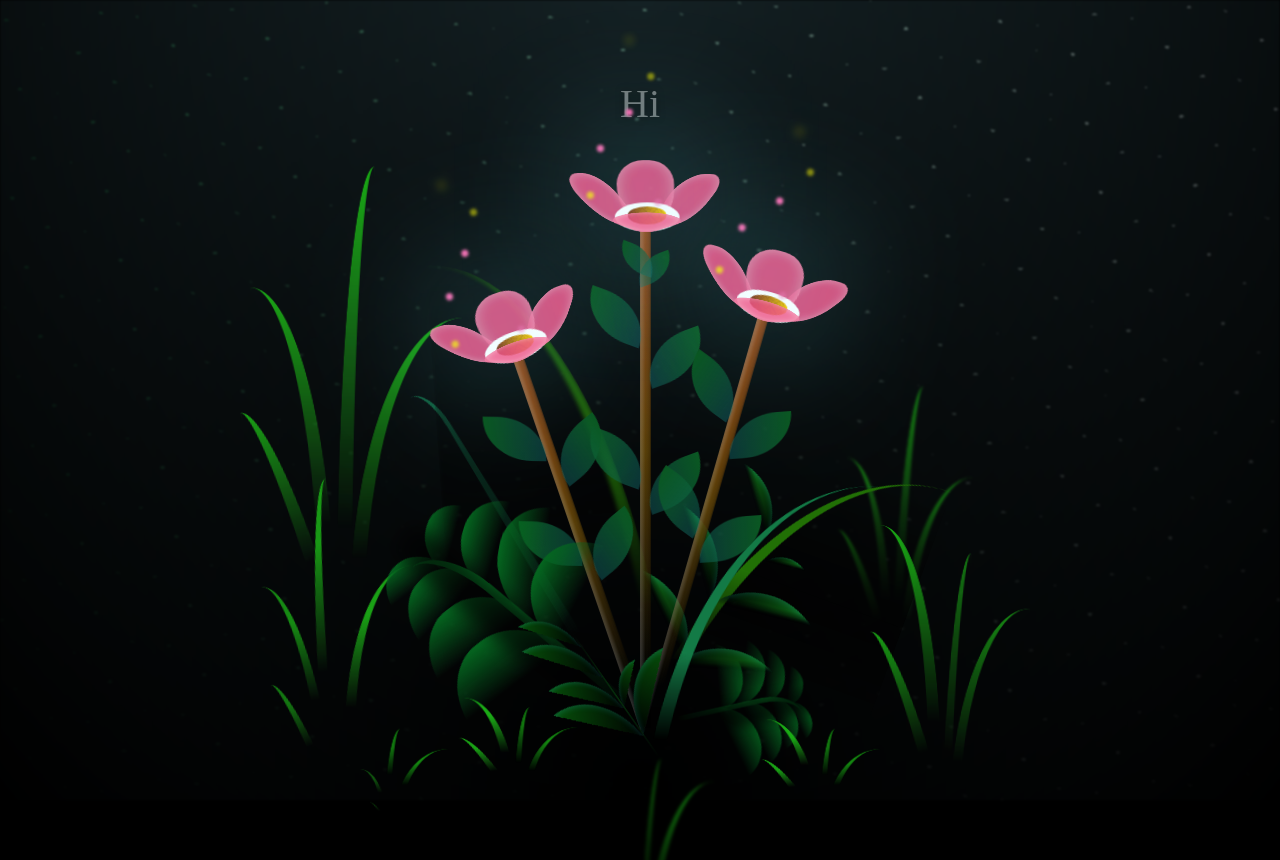
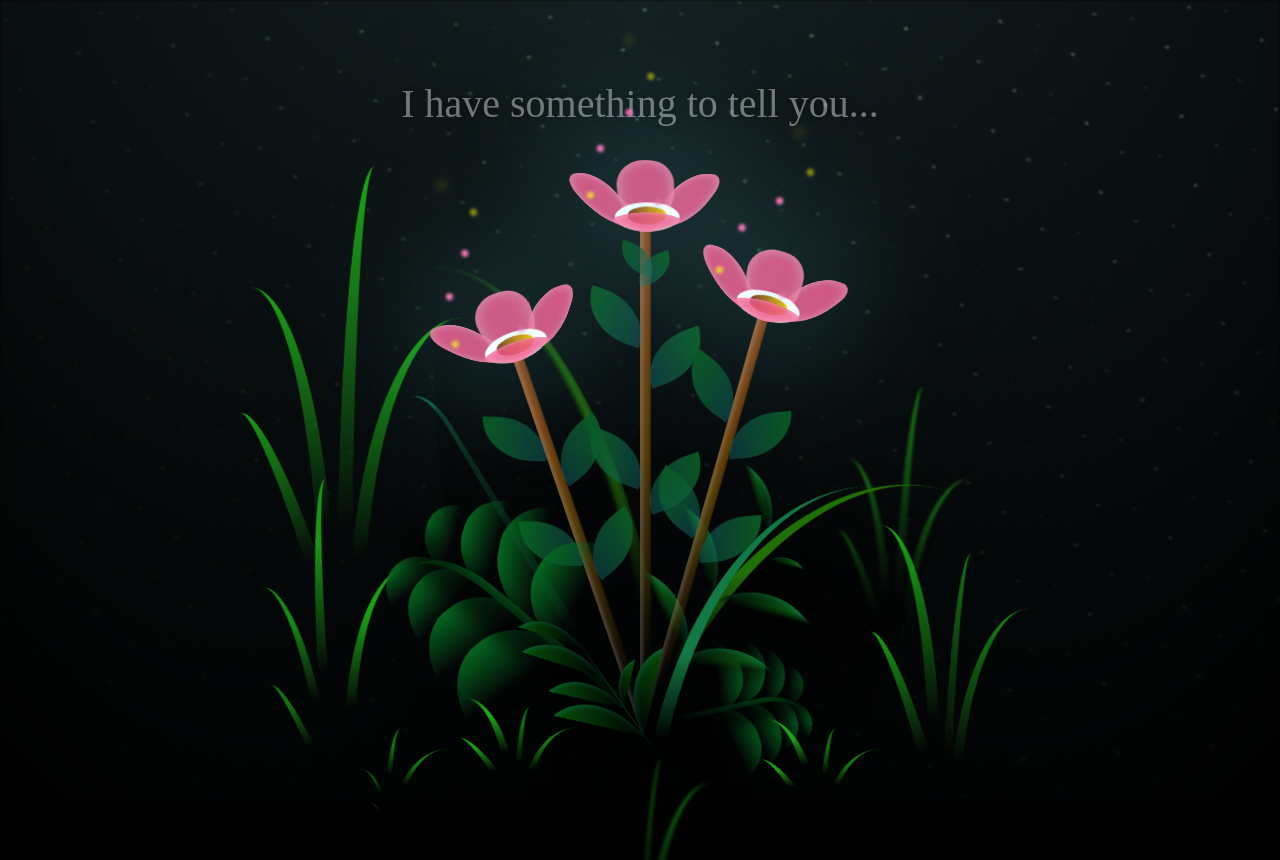
Before and after one commit to anshulLuhsna/flowers-for-you, a plain HTML site: page index.html in a window 1280 px wide. Shown: the top 860 px of the page. Drawn offline with Linux system fonts and the light colour scheme.

Commit message:
test commit

```diff
--- a/index.html
+++ b/index.html
@@ -7,7 +7,7 @@
     <meta name="viewport" content="width=device-width, initial-scale=1.0">
     <link rel="stylesheet" href="css/main.css">
     <link rel="icon" href="img/flowers.png" type="image/x-icon">
-    <title>For Froggo</title>
+    <title>For you</title>
   </head>
 
   <body class="container">
--- a/main.js
+++ b/main.js
@@ -3,8 +3,8 @@ onload = () =>{
 };
 
 const messages = [
-  "Hi",
-  "Does this work?"
+  "I have something to tell you...",
+  "You smell lol..."
 
 
 
```
